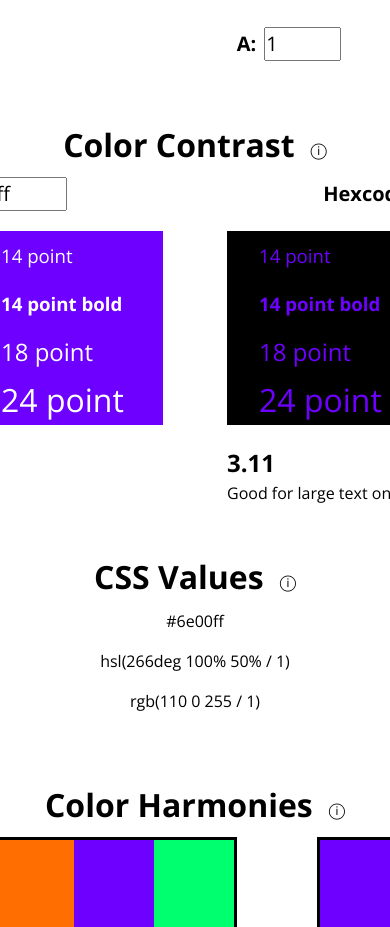
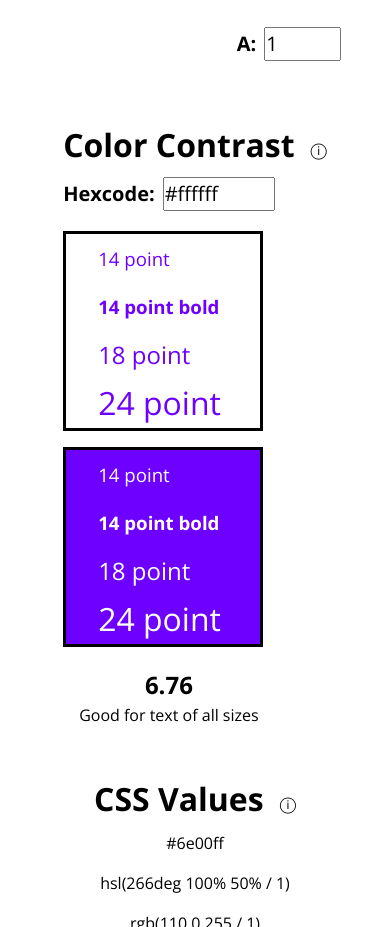
Before and after one commit to amandahinton/huetility, a React (Vite) app: page / in a window 390 px wide. Shown: the part 800-1727 px from the top of the page. Built offline with nearby package versions, Linux system fonts and the light colour scheme.

Commit message:
make contrast responsive and update swatches

```diff
--- a/src/components/contrast/Contrast.css
+++ b/src/components/contrast/Contrast.css
@@ -1,11 +1,36 @@
 /* Contrast  */
 
-.huetility-contrast-input-container {
+.huetility-contrast {
   display: flex;
+  flex-direction: column;
+}
+
+.huetility-contrast-checkers-container {
+  display: flex;
+  flex-direction: row;
   gap: 4rem;
 }
 
+@media (max-width: 964px) {
+  .huetility-contrast-checkers-container {
+    gap: 1rem;
+  }
+
+  #contrast-checker-2 {
+    visibility: hidden;
+    width: 0px;
+    height: 0px;
+  }
+}
+
 /* ContrastChecker  */
+
+.huetility-contrast-checker {
+  display: flex;
+  flex-direction: column;
+  align-items: center;
+  justify-content: center;
+}
 
 .huetility-contrast-hex-input {
   display: flex;
@@ -16,7 +41,20 @@
 
 .huetility-contrast-swatch-container {
   display: flex;
+  flex-direction: row;
   gap: 1rem;
+  width: 100%;
+}
+
+@media (max-width: 400px) {
+  .huetility-contrast-swatch-container {
+    flex-direction: column;
+  }
+}
+
+.huetility-contrast-swatch {
+  height: 200px;
+  width: 200px;
 }
 
 .huetility-contrast-ratio {
--- a/src/components/contrast/Contrast.tsx
+++ b/src/components/contrast/Contrast.tsx
@@ -23,11 +23,11 @@ export function Contrast() {
     </div>
   );
   return (
-    <div className="huetility-component-container huetility-outer">
+    <div className="huetility-contrast">
       <Tooltip hasIcon message={tooltip}>
         <h2 className="huetility-component-title">Color Contrast</h2>
       </Tooltip>
-      <div className="huetility-contrast-input-container">
+      <div className="huetility-contrast-checkers-container">
         <ContrastChecker contrastColor={WHITE_CODES} id="contrast-checker-1" />
         <ContrastChecker contrastColor={BLACK_CODES} id="contrast-checker-2" />
       </div>
--- a/src/components/contrast/ContrastChecker.tsx
+++ b/src/components/contrast/ContrastChecker.tsx
@@ -57,7 +57,7 @@ export function ContrastChecker({ contrastColor, id }: Props) {
   }
 
   return (
-    <div className="huetility-component-container">
+    <div id={id} className="huetility-contrast-checker">
       <div className="huetility-contrast-hex-input">
         <InputHex
           onChange={(hexcode: string) => setSelection(hexToColor(hexcode))}
@@ -69,10 +69,18 @@ export function ContrastChecker({ contrastColor, id }: Props) {
       {isOpaque(color) && isOpaque(selection) && (
         <>
           <div className="huetility-contrast-swatch-container">
-            <Swatch backgroundColor={selection.HEX} height="200" width="200">
+            <Swatch
+              backgroundColor={selection.HEX}
+              bordered
+              classes="huetility-contrast-swatch"
+            >
               <ContrastSamples textHex={color.HEX} />
             </Swatch>
-            <Swatch backgroundColor={color.HEX} height="200" width="200">
+            <Swatch
+              backgroundColor={color.HEX}
+              bordered
+              classes="huetility-contrast-swatch"
+            >
               <ContrastSamples textHex={selection.HEX} />
             </Swatch>
           </div>
@@ -84,7 +92,11 @@ export function ContrastChecker({ contrastColor, id }: Props) {
       {(!isOpaque(color) || !isOpaque(selection)) && (
         <div className="huetility-contrast-swatch-container">
           <div>
-            <Swatch backgroundColor={background1.HEX} height="200" width="200">
+            <Swatch
+              backgroundColor={background1.HEX}
+              bordered
+              classes="huetility-contrast-swatch"
+            >
               <ContrastSamples textHex={text1.HEX} />
             </Swatch>
             <div className="huetility-contrast-text-ratios">
@@ -94,7 +106,11 @@ export function ContrastChecker({ contrastColor, id }: Props) {
           </div>
 
           <div>
-            <Swatch backgroundColor={background2.HEX} height="200" width="200">
+            <Swatch
+              backgroundColor={background2.HEX}
+              bordered
+              classes="huetility-contrast-swatch"
+            >
               <ContrastSamples textHex={text2.HEX} />
             </Swatch>
             <div className="huetility-contrast-text-ratios">
```
